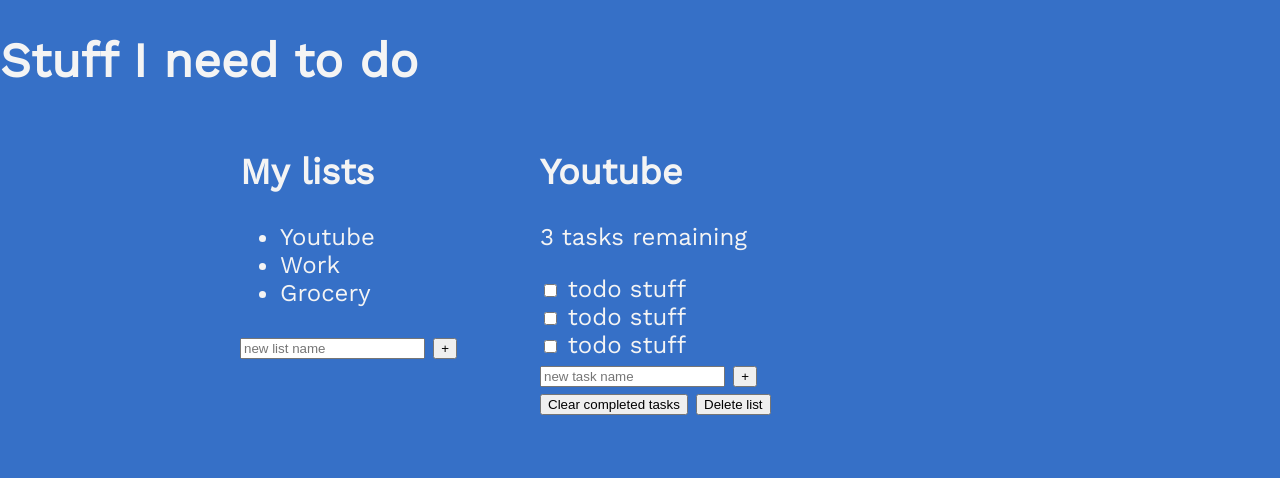
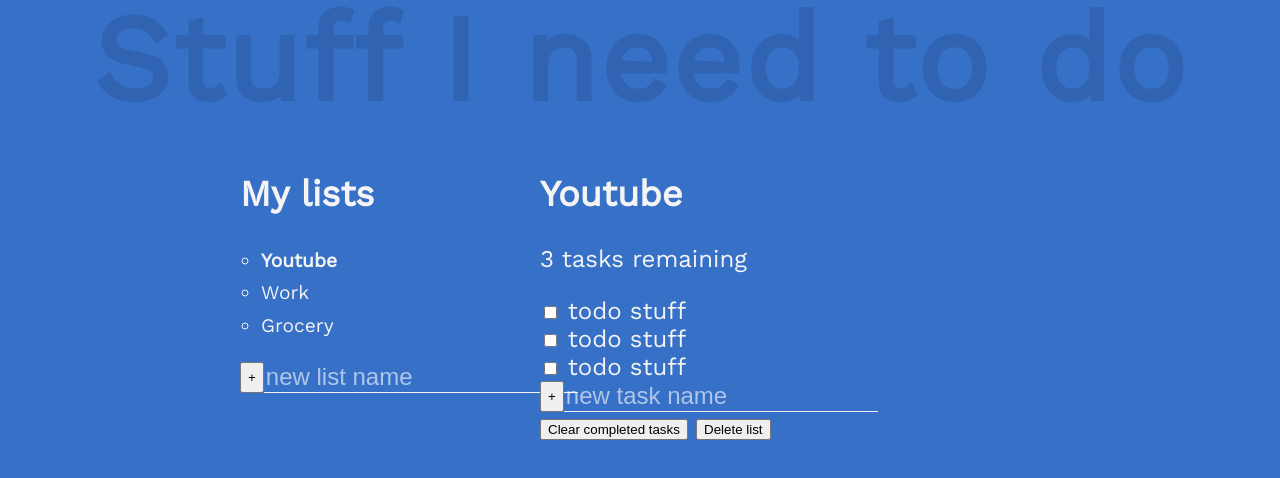
Before and after one commit to dornkholland/todo_list_app, a plain HTML site: page index.html in a window 1280 px wide. Drawn offline with nearby package versions, Linux system fonts and the light colour scheme.

Commit message:
fixed a typo for the class of one of the forms

```diff
--- a/css/main.css
+++ b/css/main.css
@@ -26,12 +26,60 @@ body {
 .title {
   /* set title to take up whole header grid area */
   grid-area: header;
+  text-align: center;
+  /* dynamic title font change, keeps it big when you need */
+  font-size: calc(7vw + 2rem);
+  font-weight: 900;
+  color: rgba(0, 0, 0, 0.1);
+  letter-spacing: 2px;
+  margin: -0.1em 0 0.1em;
 }
 
 .all-tasks {
   grid-area: lists;
 }
 
+/* styles each ul for lists  */
+.task-list {
+  line-height: 1.7;
+  font-size: 1.2rem;
+  list-style: circle;
+  padding-left: 1.1em;
+}
+
+form {
+  display: flex;
+}
+
+.new {
+  background: transparent;
+  border: 0;
+  border-bottom: 1px solid currentColor;
+  font-size: inherit;
+  color: inherit;
+  outline: none;
+
+  transition: border-bottom 250ms ease-in;
+  order: 2;
+}
+
+.new::placeholder {
+  color: white;
+  opacity: 0.6;
+}
+
+.new:focus {
+  border-bottom-width: 3px;
+}
+
+.new:focus::placeholder {
+  opacity: 0.2;
+}
+
+.active-list {
+  font-weight: 700;
+}
+
 .todo-list {
   grid-area: active;
 }
--- a/index.html
+++ b/index.html
@@ -82,10 +82,9 @@
         <div class="new-task-creator">
           <!-- now, we need another form like before but for adding tasks, not lists -->
           <form action="">
-            <!-- notice we keep the same list class as before  -->
             <input
               type="text"
-              class="new list"
+              class="new task"
               placeholder="new task name"
               aria-label="new task name"
             />
```
